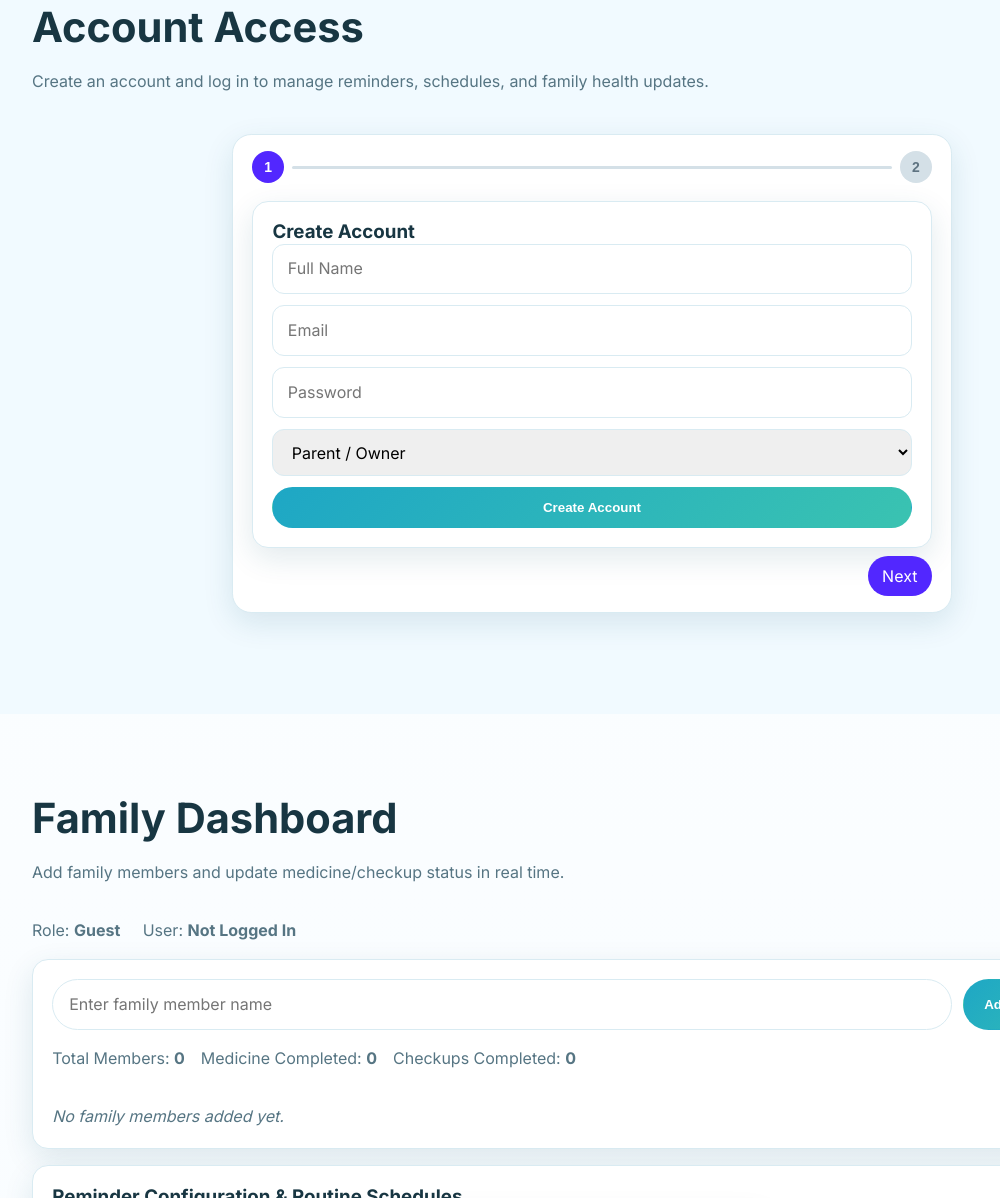
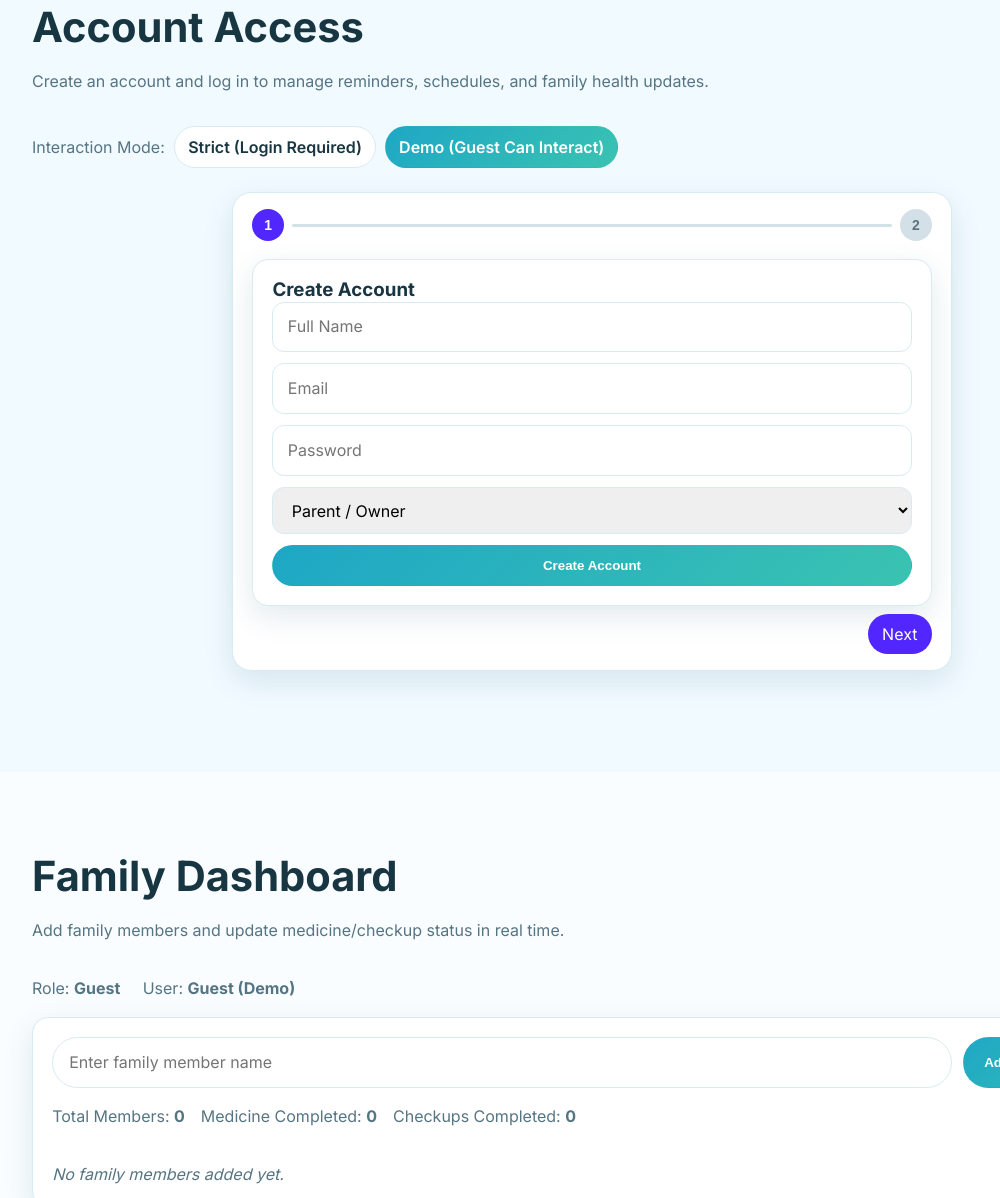
Before and after one commit to hemantmoral/ezremedy.github.io, a plain HTML site: page index.html in a window 1280 px wide. Shown: the part 2039-3237 px from the top of the page, without its empty margins (48-1048 px from the left). Drawn offline with Linux system fonts and the light colour scheme; animation ran at ten frames a second.

Commit message:
updated files

```diff
--- a/index.html
+++ b/index.html
@@ -156,6 +156,11 @@
         <p class="section-intro reveal">
           Create an account and log in to manage reminders, schedules, and family health updates.
         </p>
+        <div class="mode-switch reveal" aria-label="Interaction mode switch">
+          <span>Interaction Mode:</span>
+          <button id="strictModeBtn" type="button" class="mode-btn">Strict (Login Required)</button>
+          <button id="demoModeBtn" type="button" class="mode-btn is-active">Demo (Guest Can Interact)</button>
+        </div>
         <div class="outer-container reveal">
           <div class="step-circle-container stepper-shell" data-stepper="auth" data-total-steps="2">
             <div class="step-indicator-row">
--- a/script.js
+++ b/script.js
@@ -142,6 +142,8 @@ function initProfileImageFallbacks() {
 
 // Auth + dashboard state
 const STORAGE_KEY = "ezremedy_app_v1";
+const strictModeBtn = document.getElementById("strictModeBtn");
+const demoModeBtn = document.getElementById("demoModeBtn");
 const signupForm = document.getElementById("signupForm");
 const loginForm = document.getElementById("loginForm");
 const logoutBtn = document.getElementById("logoutBtn");
@@ -169,7 +171,8 @@ const reminderEmpty = document.getElementById("reminderEmpty");
 const appState = {
   users: [],
   sessionUserId: null,
-  families: {}
+  families: {},
+  mode: "demo"
 };
 
 function uid() {
@@ -189,6 +192,7 @@ function loadState() {
       appState.users = Array.isArray(parsed.users) ? parsed.users : [];
       appState.sessionUserId = parsed.sessionUserId || null;
       appState.families = parsed.families && typeof parsed.families === "object" ? parsed.families : {};
+      appState.mode = parsed.mode === "strict" ? "strict" : "demo";
     }
   } catch (error) {
     console.error("Failed to parse saved app state", error);
@@ -219,9 +223,21 @@ function getActiveFamily() {
 }
 
 function canManageFamily() {
+  if (appState.mode === "demo") return true;
   const user = getCurrentUser();
-  if (!user) return true;
+  if (!user) return false;
   return user.role === "owner";
+}
+
+function isInteractionAllowed() {
+  if (appState.mode === "demo") return true;
+  return Boolean(getCurrentUser());
+}
+
+function updateModeButtons() {
+  if (!strictModeBtn || !demoModeBtn) return;
+  strictModeBtn.classList.toggle("is-active", appState.mode === "strict");
+  demoModeBtn.classList.toggle("is-active", appState.mode === "demo");
 }
 
 function setAuthMessage(msg) {
@@ -353,11 +369,17 @@ function renderSession() {
   const user = getCurrentUser();
   const loggedIn = Boolean(user);
   currentRoleEl.textContent = loggedIn ? (user.role === "owner" ? "Parent / Owner" : "Family Member") : "Guest";
-  currentUserEl.textContent = loggedIn ? user.name : "Not Logged In";
-  sessionInfo.textContent = loggedIn ? `Logged in as ${user.email}` : "Guest mode active (no login required)";
+  currentUserEl.textContent = loggedIn ? user.name : appState.mode === "demo" ? "Guest (Demo)" : "Not Logged In";
+  sessionInfo.textContent = loggedIn
+    ? `Logged in as ${user.email}`
+    : appState.mode === "demo"
+      ? "Guest mode active (no login required)"
+      : "Strict mode active: login required for interaction";
   logoutBtn.classList.toggle("hidden", !loggedIn);
+  updateModeButtons();
 
-  const ownerOnly = canManageFamily();
+  const interactionAllowed = isInteractionAllowed();
+  const ownerOnly = interactionAllowed && canManageFamily();
   memberNameInput.disabled = !ownerOnly;
   memberForm.querySelector("button").disabled = !ownerOnly;
   reminderTitleInput.disabled = !ownerOnly;
@@ -365,6 +387,20 @@ function renderSession() {
   reminderTypeSelect.disabled = !ownerOnly;
   reminderTimeInput.disabled = !ownerOnly;
   reminderForm.querySelector("button").disabled = !ownerOnly;
+
+  if (!interactionAllowed) {
+    memberList.innerHTML = "";
+    reminderList.innerHTML = "";
+    emptyState.style.display = "block";
+    emptyState.textContent = "Login required in Strict mode.";
+    reminderEmpty.style.display = "block";
+    reminderEmpty.textContent = "Login required in Strict mode.";
+    totalMembersEl.textContent = "0";
+    medicineDoneEl.textContent = "0";
+    checkupDoneEl.textContent = "0";
+    reminderMemberSelect.innerHTML = '<option value="all">All Members</option>';
+    return;
+  }
 
   renderMembers();
   renderReminders();
@@ -449,9 +485,26 @@ if (logoutBtn) {
   });
 }
 
+if (strictModeBtn && demoModeBtn) {
+  strictModeBtn.addEventListener("click", () => {
+    appState.mode = "strict";
+    saveState();
+    renderSession();
+  });
+  demoModeBtn.addEventListener("click", () => {
+    appState.mode = "demo";
+    saveState();
+    renderSession();
+  });
+}
+
 if (memberForm) {
   memberForm.addEventListener("submit", (event) => {
     event.preventDefault();
+    if (!isInteractionAllowed()) {
+      setAuthMessage("Strict mode is active. Please log in first.");
+      return;
+    }
     if (!canManageFamily()) {
       setAuthMessage("Only parent/owner can add family members.");
       return;
@@ -470,6 +523,10 @@ if (memberForm) {
 if (reminderForm) {
   reminderForm.addEventListener("submit", (event) => {
     event.preventDefault();
+    if (!isInteractionAllowed()) {
+      setAuthMessage("Strict mode is active. Please log in first.");
+      return;
+    }
     if (!canManageFamily()) {
       setAuthMessage("Only parent/owner can configure reminders.");
       return;
--- a/styles.css
+++ b/styles.css
@@ -343,6 +343,32 @@ p {
 .session-info {
   margin: 0.7rem 0;
   color: var(--muted);
+}
+
+.mode-switch {
+  display: flex;
+  flex-wrap: wrap;
+  gap: 0.6rem;
+  align-items: center;
+  margin: 0.3rem 0 1rem;
+  color: var(--muted);
+}
+
+.mode-btn {
+  border: 1px solid var(--border);
+  background: #fff;
+  color: var(--text);
+  font: inherit;
+  font-weight: 600;
+  border-radius: 999px;
+  padding: 0.45rem 0.8rem;
+  cursor: pointer;
+}
+
+.mode-btn.is-active {
+  background: linear-gradient(135deg, var(--primary), var(--accent));
+  color: #fff;
+  border-color: transparent;
 }
 
 .hidden {
```
